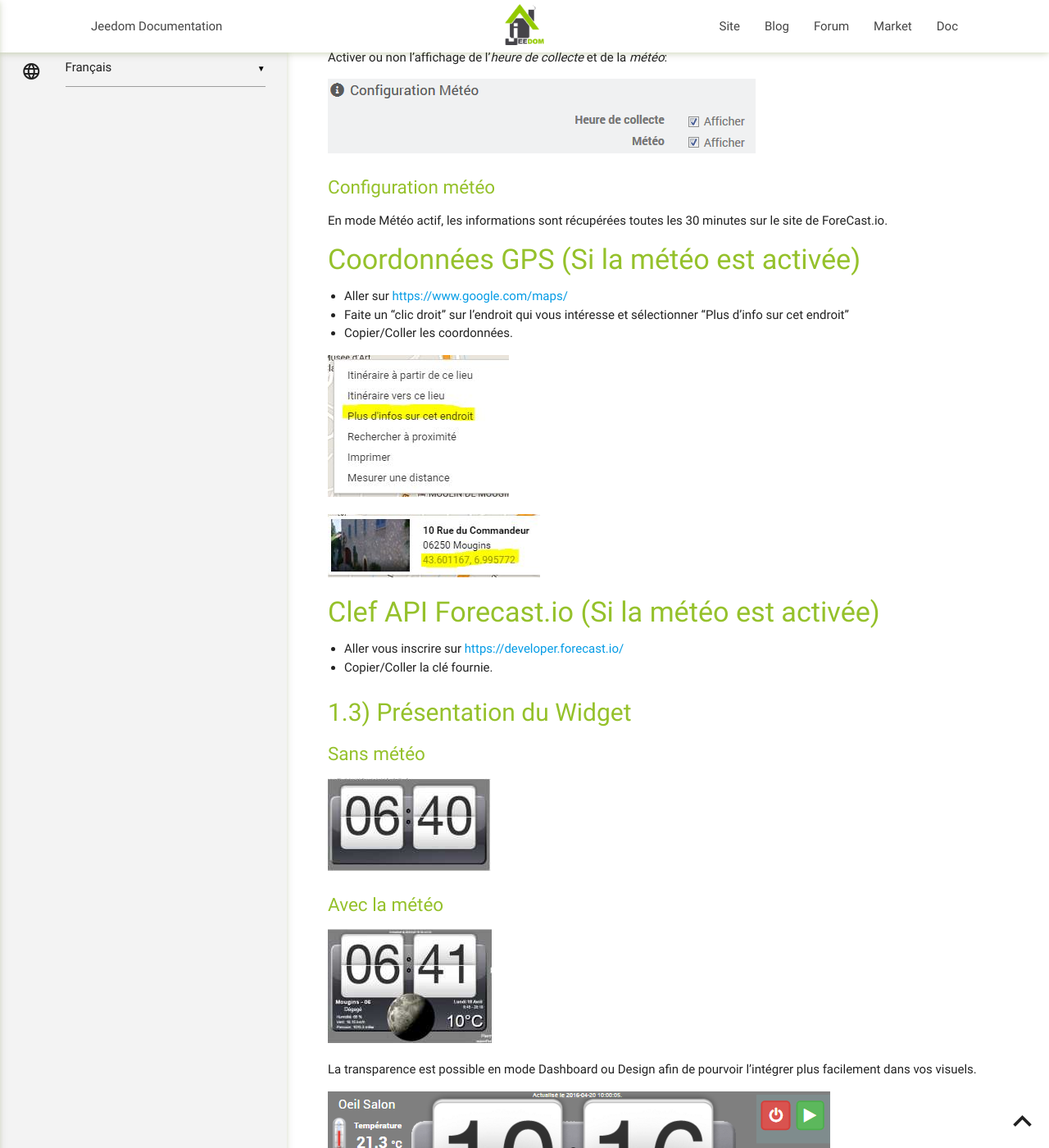
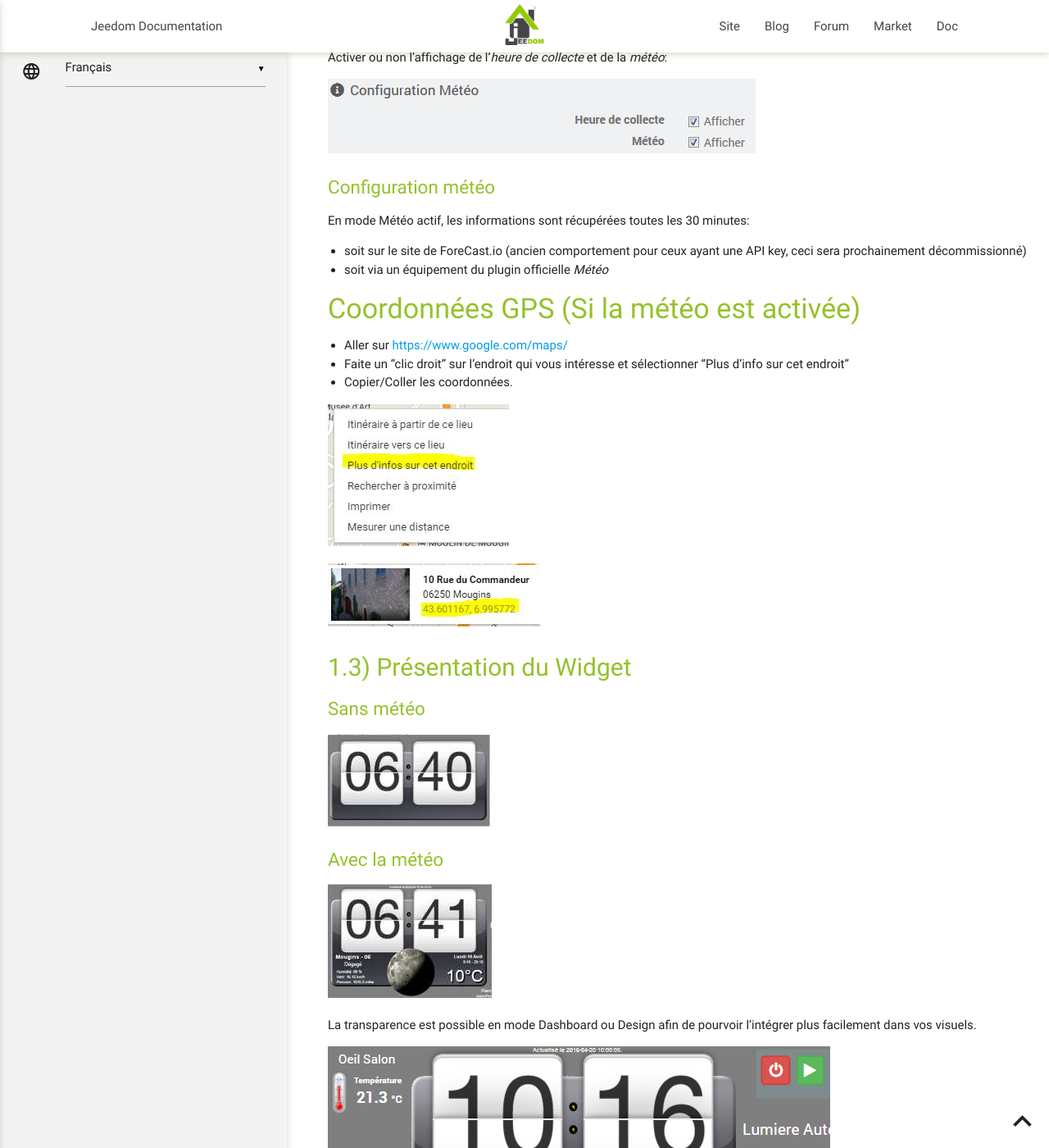
Before and after one commit to ZitouneOlivier/jeedom_horlogehtc, a Jekyll site: the page built from docs/fr_FR/index.md, in a window 1280 px wide and 1400 px high, scrolled down 1337 px. Shown: the whole window at 82% size. Built offline with Jekyll 4.4.1, drawn with Linux system fonts in a browser that asks for light colours.

Commit message:
adapt doc

```diff
--- a/docs/fr_FR/index.md
+++ b/docs/fr_FR/index.md
@@ -34,7 +34,10 @@ Activer ou non l'affichage de l'*heure de collecte* et de la *météo*:
 
 ### Configuration météo
 
-En mode Météo actif, les informations sont récupérées toutes les 30 minutes sur le site de ForeCast.io.
+En mode Météo actif, les informations sont récupérées toutes les 30 minutes:
+
+- soit sur le site de ForeCast.io (ancien comportement pour ceux ayant une API key, ceci sera prochainement décommissionné)
+- soit via un équipement du plugin officielle _Météo_
 
 #### Coordonnées GPS (Si la météo est activée)
 
@@ -45,11 +48,6 @@ En mode Météo actif, les informations sont récupérées toutes les 30 minutes
 ![Etape 2](../images/GoogleMap01.jpg "Etape 2")
 
 ![Etape 3](../images/GoogleMap02.jpg "Etape 3")
-
-#### Clef API Forecast.io (Si la météo est activée)
-
-- Aller vous inscrire sur <https://developer.forecast.io/>
-- Copier/Coller la clé fournie.
 
 ## Présentation du Widget
 
```
Also changed, not shown: docs/fr_FR/changelog.md (+3 -3 lines), 1 other file.
